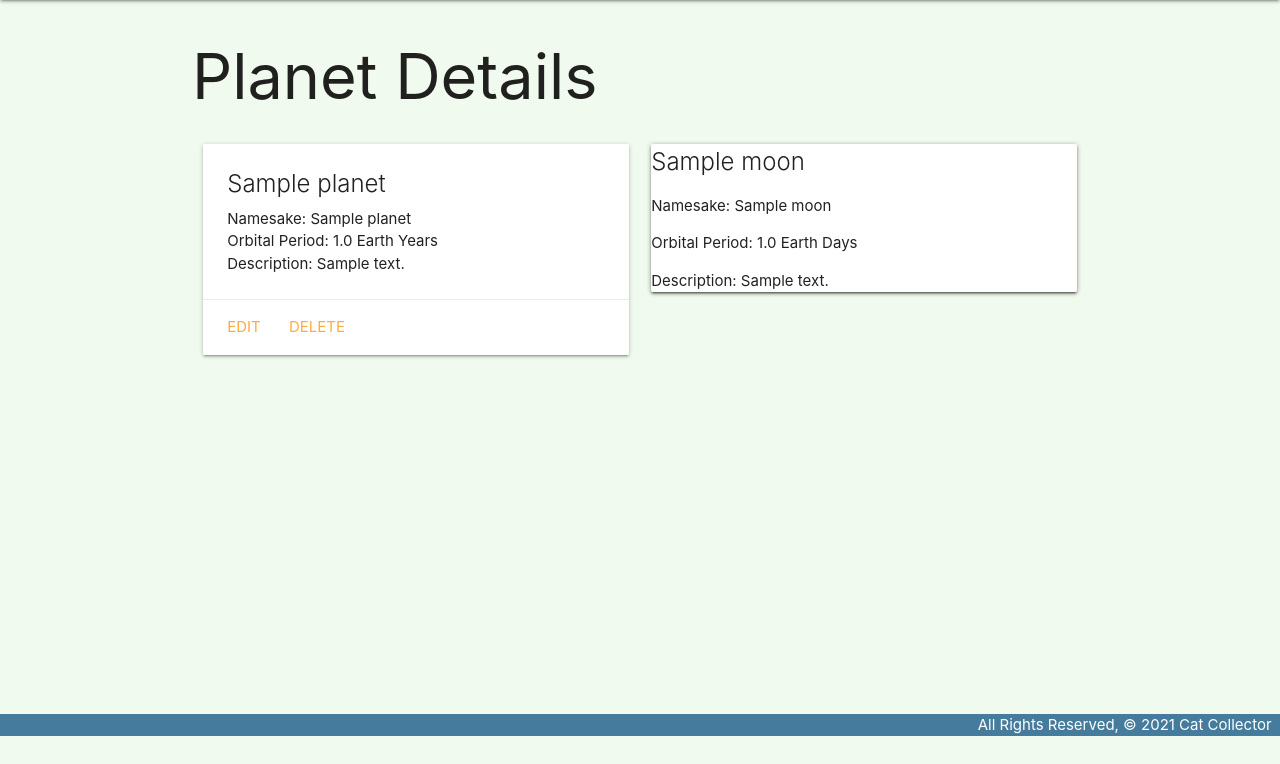
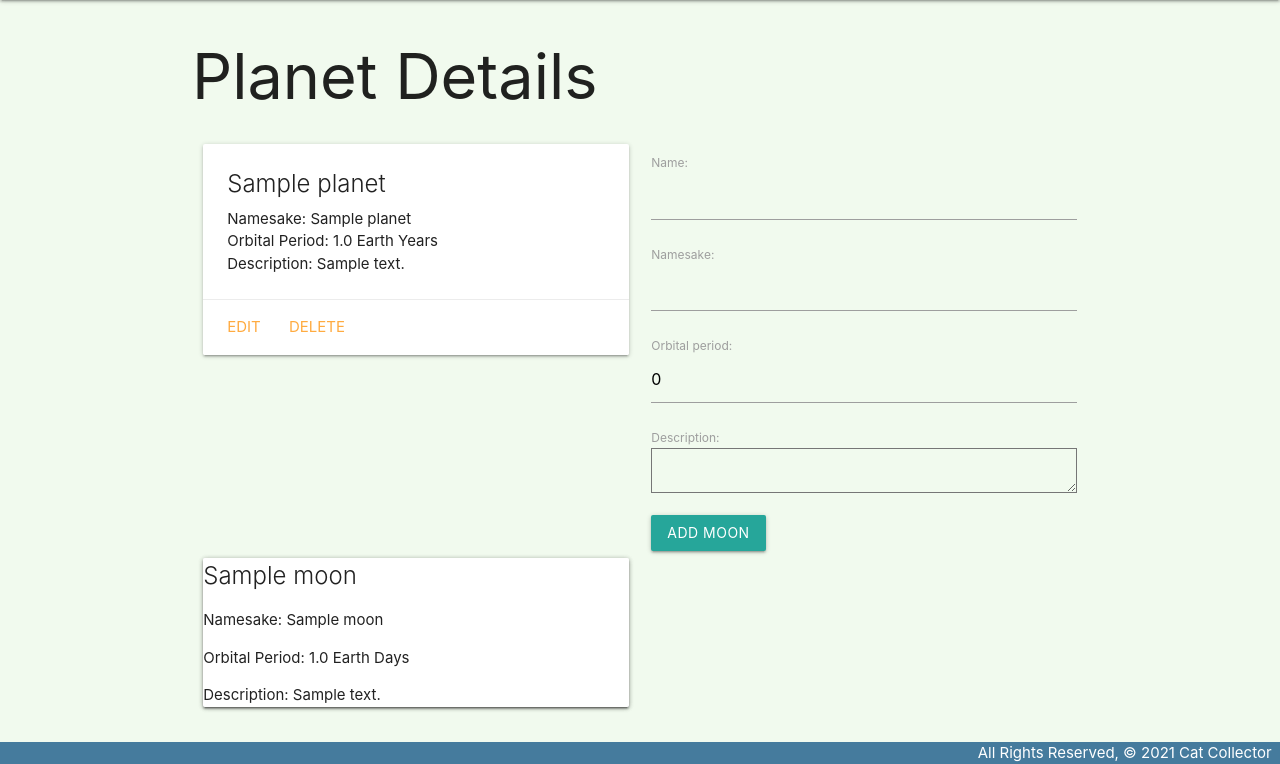
Before and after one commit to prkrsamuels7/FinchCollector, a Django app: page /planets/1/ in a window 1280 px wide. Shown: the part 64-828 px from the top of the page. Before the commit the page ends 800 px from the top, so only its background shows below. Run offline with Django 4.2, Linux system fonts and the light colour scheme; tables that the repository leaves empty hold one stand-in row (values such as "Sample post").

Commit message:
add moons

```diff
--- a/main_app/templates/planets/detail.html
+++ b/main_app/templates/planets/detail.html
@@ -18,6 +18,13 @@
       </div>
     </div>
   </div>
+  <div class="col s6">
+    <form action="{% url 'add_moon' planet.id %}" method="POST">
+      {% csrf_token %}
+      {{ moon_form.as_p }}
+      <input type="submit" class="btn" value="Add Moon">
+    </form>
+  </div>
   {% for moon in planet.moon_set.all %}
   <div class="col s6">
     <div class="card">
--- a/main_app/urls.py
+++ b/main_app/urls.py
@@ -9,4 +9,5 @@ urlpatterns = [
   path('planets/create/', views.PlanetCreate.as_view(), name='planets_create'),
   path('planets/<int:pk>/update/', views.PlanetUpdate.as_view(), name='planets_update'),
   path('planets/<int:pk>/delete/', views.PlanetDelete.as_view(), name='planets_delete'),
+  path('planets/<int:planet_id>/add_moon/', views.add_moon, name='add_moon'),
 ]
--- a/main_app/views.py
+++ b/main_app/views.py
@@ -1,4 +1,4 @@
-from django.shortcuts import render
+from django.shortcuts import render, redirect
 from django.views.generic.edit import CreateView, UpdateView, DeleteView
 from .models import Planet
 from .forms import MoonForm
@@ -17,10 +17,16 @@ def planets_index(request):
 def planets_detail(request, planet_id):
   planet = Planet.objects.get(id=planet_id)
   moon_form = MoonForm()
-  return render(request, 'planets/detail.html', {
-    'planet': planet,
-    'moon_form': moon_form ,
-    })
+  return render(request, 'planets/detail.html', { 'planet': planet, 'moon_form': moon_form })
+
+def add_moon(request, planet_id):
+  form = MoonForm(request.POST)
+  if form.is_valid():
+    new_moon = form.save(commit=False)
+    new_moon.planet_id = planet_id
+    new_moon.save()
+  return redirect('detail', planet_id=planet_id)
+
 
 class PlanetCreate(CreateView):
   model = Planet
```
